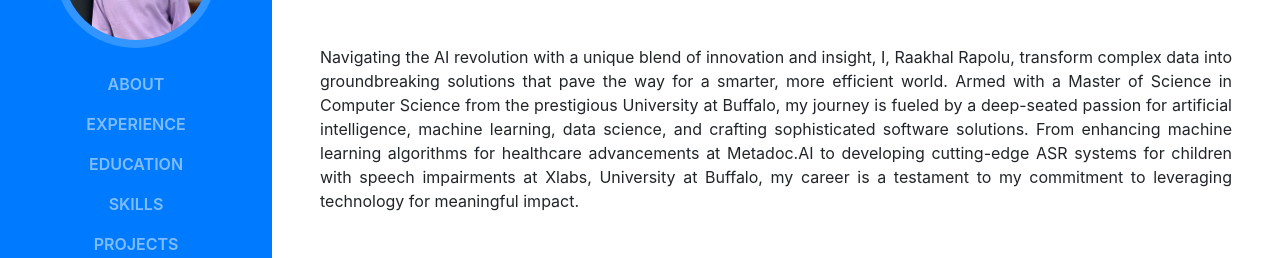
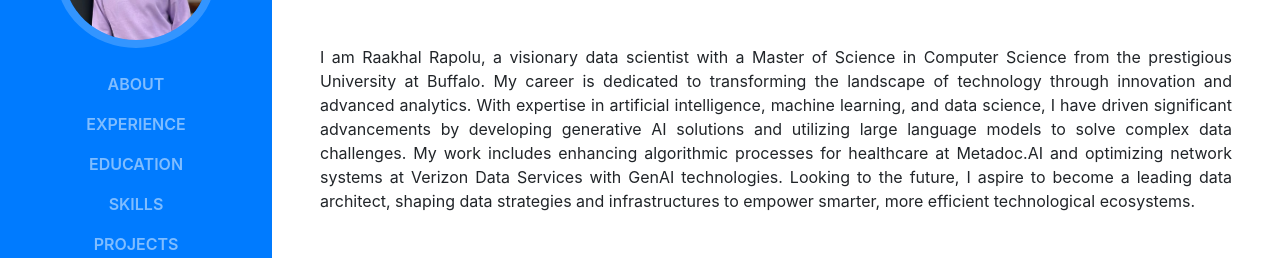
Before and after one commit to raakhal-rapolu/raakhal-rapolu.github.io, a website with bundled scripts: page index.html in a window 1280 px wide. Shown: the part 283-541 px from the top of the page. Built offline with nearby package versions, Linux system fonts and the light colour scheme; a web font is replaced by a local one.

Commit message:
intro update

```diff
--- a/index.html
+++ b/index.html
@@ -78,7 +78,9 @@
           <div class="subheading mb-5">(716) 256-4282 ·
             <a href="mailto:raakhal.rapolu@gmail.com">raakhal.rapolu@gmail.com</a>
           </div>
-          <p class="mb-5">Navigating the AI revolution with a unique blend of innovation and insight, I, Raakhal Rapolu, transform complex data into groundbreaking solutions that pave the way for a smarter, more efficient world. Armed with a Master of Science in Computer Science from the prestigious University at Buffalo, my journey is fueled by a deep-seated passion for artificial intelligence, machine learning, data science, and crafting sophisticated software solutions. From enhancing machine learning algorithms for healthcare advancements at Metadoc.AI to developing cutting-edge ASR systems for children with speech impairments at Xlabs, University at Buffalo, my career is a testament to my commitment to leveraging technology for meaningful impact.</p>
+          <p class="mb-5">
+            I am Raakhal Rapolu, a visionary data scientist with a Master of Science in Computer Science from the prestigious University at Buffalo. My career is dedicated to transforming the landscape of technology through innovation and advanced analytics. With expertise in artificial intelligence, machine learning, and data science, I have driven significant advancements by developing generative AI solutions and utilizing large language models to solve complex data challenges. My work includes enhancing algorithmic processes for healthcare at Metadoc.AI and optimizing network systems at Verizon Data Services with GenAI technologies. Looking to the future, I aspire to become a leading data architect, shaping data strategies and infrastructures to empower smarter, more efficient technological ecosystems.
+          </p>
           <ul class="list-inline list-social-icons mb-0">
             <li class="list-inline-item">
               <a href="https://www.linkedin.com/in/raakhal-rapolu/">
```
